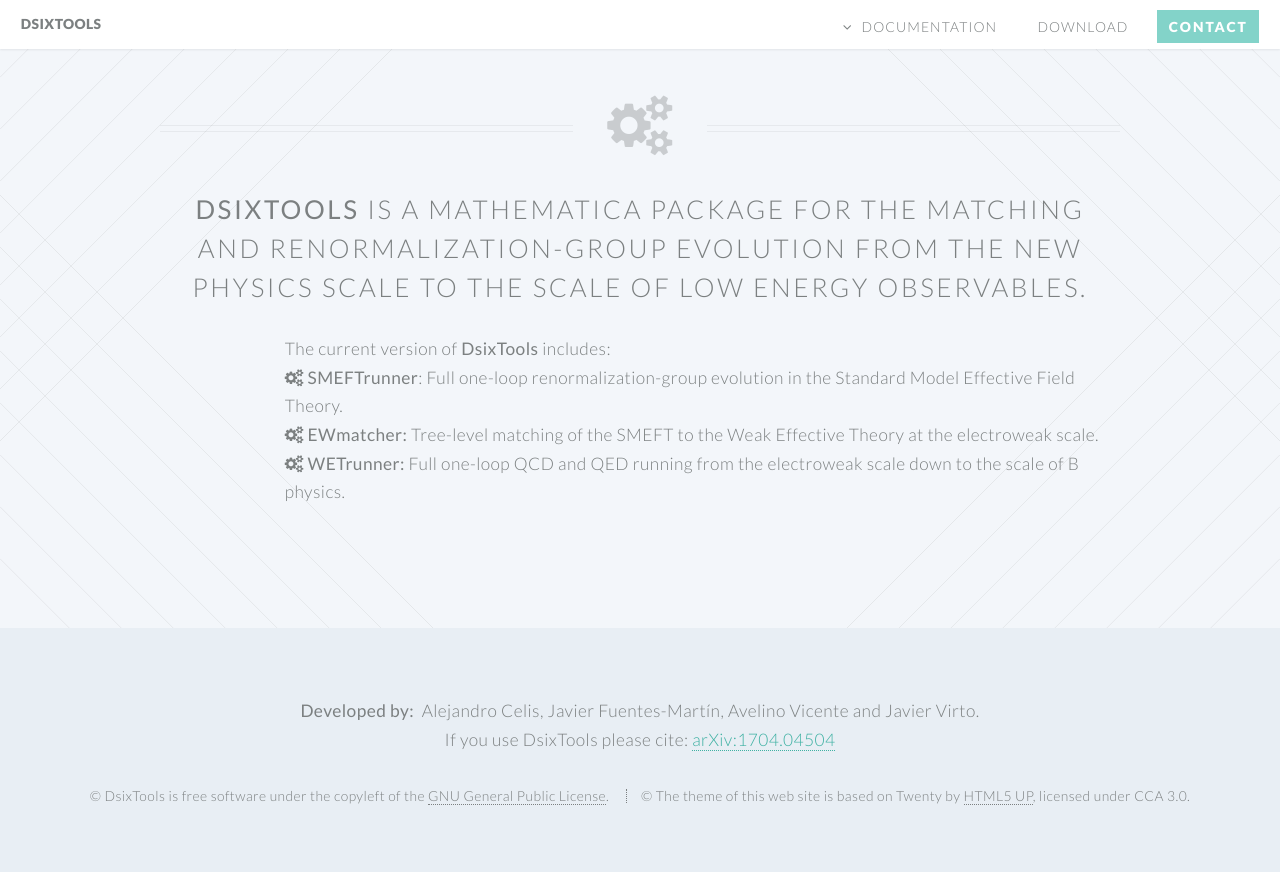
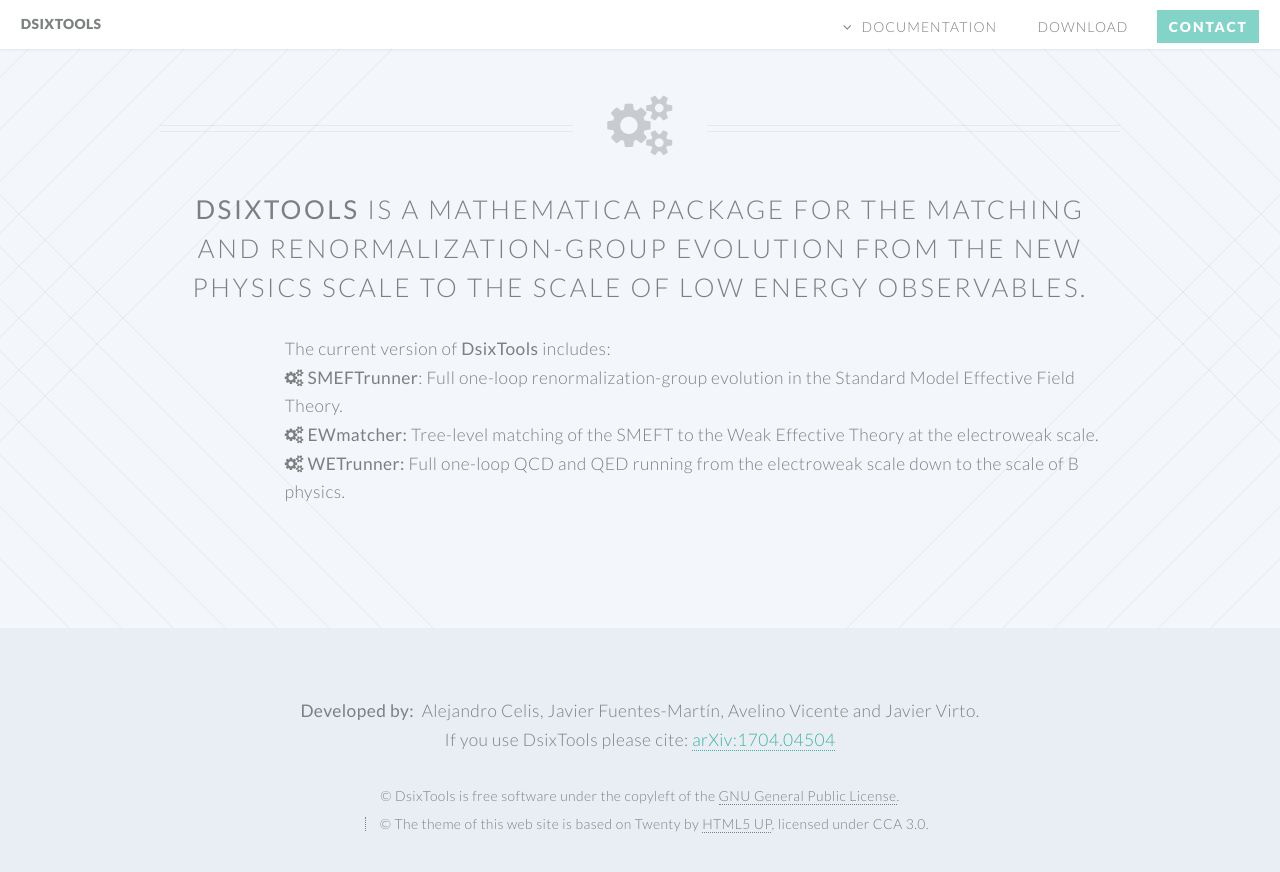
Before and after one commit to DsixTools/dsixtools.github.io, a Jekyll site: the page built from index.html, in a window 1280 px wide and 900 px high, scrolled down 621 px. Shown: the top 872 px of the window. Built offline with Jekyll 4.4.1, drawn with Linux system fonts in a browser that asks for light colours.

```diff
--- a/_includes/footer.html
+++ b/_includes/footer.html
@@ -7,7 +7,7 @@
      </ul>
 
     <ul class="copyright">
-	<li>&copy; DsixTools is free software under the copyleft of the <a href="https://www.gnu.org/copyleft/gpl.html">GNU General Public License</a>.</li>
+	<li>&copy; DsixTools is free software under the copyleft of the <a href="https://www.gnu.org/copyleft/gpl.html">GNU General Public License</a>.</li> <br> <br>
 	<li>&copy; The theme of this web site is based on Twenty by <a href="http://html5up.net">HTML5 UP</a>, licensed under CCA 3.0.</li>
     </ul>
 
```
